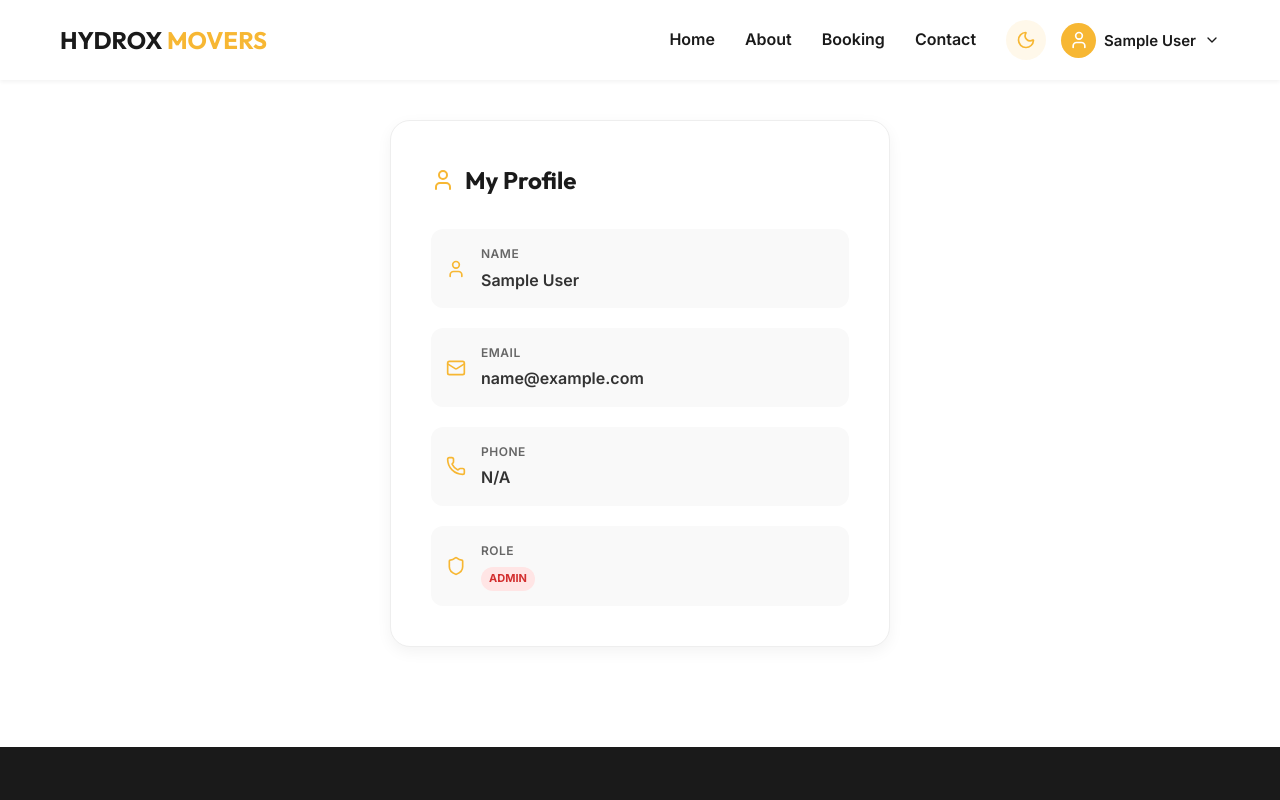
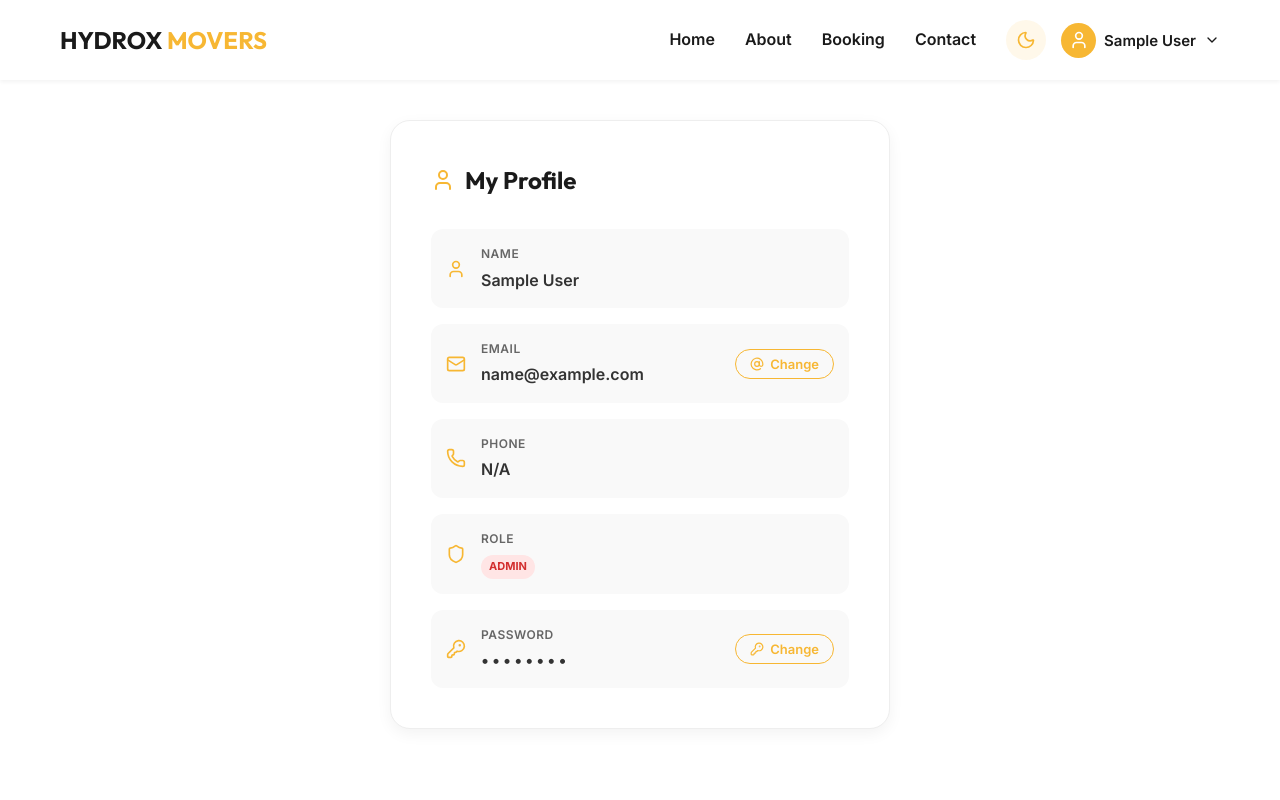
Before and after one commit to Ameen-Babu/Movers-and-packers, a React (Vite) app in the folder frontend/: page /profile in a window 1280 px wide. Shown: the top 800 px of the page. Built offline with nearby package versions, Linux system fonts and the light colour scheme; no server answers; sample sign-in values are in the browser's storage.

Commit message:
added change option for password and email

```diff
--- a/frontend/src/pages/Profile.jsx
+++ b/frontend/src/pages/Profile.jsx
@@ -1,8 +1,19 @@
 import React, { useState, useEffect } from 'react';
-import { User, Mail, Phone, Shield } from 'lucide-react';
+import { User, Mail, Phone, Shield, KeyRound, AtSign } from 'lucide-react';
+
+const API = import.meta.env.VITE_API_BASE_URL;
 
 const Profile = () => {
     const [user, setUser] = useState(null);
+    const [activeForm, setActiveForm] = useState(null);
+
+    const [emailForm, setEmailForm] = useState({ newEmail: '', password: '' });
+    const [emailMsg, setEmailMsg] = useState({ text: '', ok: false });
+    const [emailLoading, setEmailLoading] = useState(false);
+
+    const [passForm, setPassForm] = useState({ currentPassword: '', newPassword: '', confirmPassword: '' });
+    const [passMsg, setPassMsg] = useState({ text: '', ok: false });
+    const [passLoading, setPassLoading] = useState(false);
 
     useEffect(() => {
         const storedUser = JSON.parse(localStorage.getItem('user'));
@@ -15,6 +26,8 @@ const Profile = () => {
 
     if (!user) return null;
 
+    const token = user.token;
+
     const getRoleBadgeColor = (role) => {
         switch (role?.toLowerCase()) {
             case 'admin': return { bg: '#ffe5e5', color: '#d32f2f' };
@@ -25,6 +38,88 @@ const Profile = () => {
 
     const roleStyle = getRoleBadgeColor(user.role);
 
+    const toggleForm = (form) => {
+        setActiveForm(activeForm === form ? null : form);
+        setEmailMsg({ text: '', ok: false });
+        setPassMsg({ text: '', ok: false });
+    };
+
+    const handleEmailSubmit = async (e) => {
+        e.preventDefault();
+        setEmailLoading(true);
+        setEmailMsg({ text: '', ok: false });
+        try {
+            const res = await fetch(`${API}/auth/change-email`, {
+                method: 'PUT',
+                headers: { 'Content-Type': 'application/json', Authorization: `Bearer ${token}` },
+                body: JSON.stringify(emailForm),
+            });
+            const data = await res.json();
+            if (!res.ok) {
+                setEmailMsg({ text: data.message, ok: false });
+            } else {
+                const updated = { ...user, email: data.email };
+                localStorage.setItem('user', JSON.stringify(updated));
+                setUser(updated);
+                setEmailForm({ newEmail: '', password: '' });
+                setEmailMsg({ text: 'Email updated successfully!', ok: true });
+                setActiveForm(null);
+            }
+        } catch {
+            setEmailMsg({ text: 'Something went wrong. Try again.', ok: false });
+        }
+        setEmailLoading(false);
+    };
+
+    const handlePassSubmit = async (e) => {
+        e.preventDefault();
+        if (passForm.newPassword !== passForm.confirmPassword) {
+            setPassMsg({ text: 'New passwords do not match', ok: false });
+            return;
+        }
+        setPassLoading(true);
+        setPassMsg({ text: '', ok: false });
+        try {
+            const res = await fetch(`${API}/auth/change-password`, {
+                method: 'PUT',
+                headers: { 'Content-Type': 'application/json', Authorization: `Bearer ${token}` },
+                body: JSON.stringify({ currentPassword: passForm.currentPassword, newPassword: passForm.newPassword }),
+            });
+            const data = await res.json();
+            if (!res.ok) {
+                setPassMsg({ text: data.message, ok: false });
+            } else {
+                setPassForm({ currentPassword: '', newPassword: '', confirmPassword: '' });
+                setPassMsg({ text: 'Password updated successfully!', ok: true });
+                setActiveForm(null);
+            }
+        } catch {
+            setPassMsg({ text: 'Something went wrong. Try again.', ok: false });
+        }
+        setPassLoading(false);
+    };
+
+    const inputStyle = {
+        width: '100%',
+        padding: '10px 14px',
+        borderRadius: '10px',
+        border: '1px solid var(--border-color)',
+        background: 'var(--bg-body)',
+        color: 'var(--text-main)',
+        fontSize: '14px',
+        outline: 'none',
+    };
+
+    const formBoxStyle = {
+        marginTop: '10px',
+        padding: '20px',
+        background: 'var(--bg-light)',
+        borderRadius: '12px',
+        display: 'flex',
+        flexDirection: 'column',
+        gap: '12px',
+    };
+
     return (
         <div className="profile-page section-padding" style={{ paddingTop: '40px' }}>
             <div className="container">
@@ -33,7 +128,8 @@ const Profile = () => {
                         <User size={24} color="var(--primary)" /> My Profile
                     </h2>
 
-                    <div style={{ display: 'flex', flexDirection: 'column', gap: '20px' }}>
+                    <div style={{ display: 'flex', flexDirection: 'column', gap: '16px' }}>
+
                         <div style={{ display: 'flex', alignItems: 'center', gap: '15px', padding: '15px', background: 'var(--bg-light)', borderRadius: '12px' }}>
                             <User size={20} color="var(--primary)" />
                             <div>
@@ -42,19 +138,43 @@ const Profile = () => {
                             </div>
                         </div>
 
-                        <div style={{ display: 'flex', alignItems: 'center', gap: '15px', padding: '15px', background: 'var(--bg-light)', borderRadius: '12px' }}>
+                        <div style={{ padding: '15px', background: 'var(--bg-light)', borderRadius: '12px' }}>
+                            <div style={{ display: 'flex', alignItems: 'center', justifyContent: 'space-between' }}>
+                                <div style={{ display: 'flex', alignItems: 'center', gap: '15px' }}>
                                     <Mail size={20} color="var(--primary)" />
                                     <div>
                                         <p style={{ fontSize: '12px', color: 'var(--text-muted)', fontWeight: '600', letterSpacing: '0.5px', marginBottom: '4px' }}>EMAIL</p>
                                         <p style={{ fontSize: '16px', fontWeight: '600', color: 'var(--text-main)' }}>{user.email || 'N/A'}</p>
                                     </div>
                                 </div>
+                                <button onClick={() => toggleForm('email')} style={{ display: 'flex', alignItems: 'center', gap: '6px', padding: '6px 14px', borderRadius: '50px', border: '1px solid var(--primary)', background: 'transparent', color: 'var(--primary)', fontSize: '13px', fontWeight: '600', cursor: 'pointer' }}>
+                                    <AtSign size={14} /> Change
+                                </button>
+                            </div>
 
-                        <div style={{ display: 'flex', alignItems: 'center', gap: '15px', padding: '15px', background: 'var(--bg-light)', borderRadius: '12px' }}>
+                            {activeForm === 'email' && (
+                                <form onSubmit={handleEmailSubmit} style={formBoxStyle}>
+                                    <input style={inputStyle} type="email" placeholder="New Email" value={emailForm.newEmail} onChange={e => setEmailForm({ ...emailForm, newEmail: e.target.value })} required />
+                                    <input style={inputStyle} type="password" placeholder="Current Password" value={emailForm.password} onChange={e => setEmailForm({ ...emailForm, password: e.target.value })} required />
+                                    {emailMsg.text && <p style={{ fontSize: '13px', color: emailMsg.ok ? '#2e7d32' : '#d32f2f' }}>{emailMsg.text}</p>}
+                                    <div style={{ display: 'flex', gap: '10px' }}>
+                                        <button type="submit" className="btn-primary" style={{ flex: 1, padding: '10px', borderRadius: '50px', fontSize: '14px' }} disabled={emailLoading}>{emailLoading ? 'Saving...' : 'Save'}</button>
+                                        <button type="button" onClick={() => toggleForm('email')} style={{ flex: 1, padding: '10px', borderRadius: '50px', border: '1px solid var(--border-color)', background: 'transparent', color: 'var(--text-muted)', fontSize: '14px' }}>Cancel</button>
+                                    </div>
+                                </form>
+                            )}
+                            {emailMsg.ok && activeForm !== 'email' && <p style={{ marginTop: '8px', fontSize: '13px', color: '#2e7d32' }}>{emailMsg.text}</p>}
+                        </div>
+
+                        <div style={{ padding: '15px', background: 'var(--bg-light)', borderRadius: '12px' }}>
+                            <div style={{ display: 'flex', alignItems: 'center', justifyContent: 'space-between' }}>
+                                <div style={{ display: 'flex', alignItems: 'center', gap: '15px' }}>
                                     <Phone size={20} color="var(--primary)" />
                                     <div>
                                         <p style={{ fontSize: '12px', color: 'var(--text-muted)', fontWeight: '600', letterSpacing: '0.5px', marginBottom: '4px' }}>PHONE</p>
                                         <p style={{ fontSize: '16px', fontWeight: '600', color: 'var(--text-main)' }}>{user.phone || 'N/A'}</p>
+                                    </div>
+                                </div>
                             </div>
                         </div>
 
@@ -62,20 +182,39 @@ const Profile = () => {
                             <Shield size={20} color="var(--primary)" />
                             <div>
                                 <p style={{ fontSize: '12px', color: 'var(--text-muted)', fontWeight: '600', letterSpacing: '0.5px', marginBottom: '4px' }}>ROLE</p>
-                                <span style={{
-                                    display: 'inline-block',
-                                    padding: '3px 8px',
-                                    borderRadius: '15px',
-                                    fontSize: '11px',
-                                    fontWeight: '700',
-                                    textTransform: 'uppercase',
-                                    background: roleStyle.bg,
-                                    color: roleStyle.color
-                                }}>
-                                    {user.role || 'N/A'}
-                                </span>
+                                <span style={{ display: 'inline-block', padding: '3px 8px', borderRadius: '15px', fontSize: '11px', fontWeight: '700', textTransform: 'uppercase', background: roleStyle.bg, color: roleStyle.color }}>{user.role || 'N/A'}</span>
                             </div>
                         </div>
+
+                        <div style={{ padding: '15px', background: 'var(--bg-light)', borderRadius: '12px' }}>
+                            <div style={{ display: 'flex', alignItems: 'center', justifyContent: 'space-between' }}>
+                                <div style={{ display: 'flex', alignItems: 'center', gap: '15px' }}>
+                                    <KeyRound size={20} color="var(--primary)" />
+                                    <div>
+                                        <p style={{ fontSize: '12px', color: 'var(--text-muted)', fontWeight: '600', letterSpacing: '0.5px', marginBottom: '4px' }}>PASSWORD</p>
+                                        <p style={{ fontSize: '16px', fontWeight: '600', color: 'var(--text-main)', letterSpacing: '3px' }}>••••••••</p>
+                                    </div>
+                                </div>
+                                <button onClick={() => toggleForm('password')} style={{ display: 'flex', alignItems: 'center', gap: '6px', padding: '6px 14px', borderRadius: '50px', border: '1px solid var(--primary)', background: 'transparent', color: 'var(--primary)', fontSize: '13px', fontWeight: '600', cursor: 'pointer' }}>
+                                    <KeyRound size={14} /> Change
+                                </button>
+                            </div>
+
+                            {activeForm === 'password' && (
+                                <form onSubmit={handlePassSubmit} style={formBoxStyle}>
+                                    <input style={inputStyle} type="password" placeholder="Current Password" value={passForm.currentPassword} onChange={e => setPassForm({ ...passForm, currentPassword: e.target.value })} required />
+                                    <input style={inputStyle} type="password" placeholder="New Password" value={passForm.newPassword} onChange={e => setPassForm({ ...passForm, newPassword: e.target.value })} required />
+                                    <input style={inputStyle} type="password" placeholder="Confirm New Password" value={passForm.confirmPassword} onChange={e => setPassForm({ ...passForm, confirmPassword: e.target.value })} required />
+                                    {passMsg.text && <p style={{ fontSize: '13px', color: passMsg.ok ? '#2e7d32' : '#d32f2f' }}>{passMsg.text}</p>}
+                                    <div style={{ display: 'flex', gap: '10px' }}>
+                                        <button type="submit" className="btn-primary" style={{ flex: 1, padding: '10px', borderRadius: '50px', fontSize: '14px' }} disabled={passLoading}>{passLoading ? 'Saving...' : 'Save'}</button>
+                                        <button type="button" onClick={() => toggleForm('password')} style={{ flex: 1, padding: '10px', borderRadius: '50px', border: '1px solid var(--border-color)', background: 'transparent', color: 'var(--text-muted)', fontSize: '14px' }}>Cancel</button>
+                                    </div>
+                                </form>
+                            )}
+                            {passMsg.ok && activeForm !== 'password' && <p style={{ marginTop: '8px', fontSize: '13px', color: '#2e7d32' }}>{passMsg.text}</p>}
+                        </div>
+
                     </div>
                 </div>
             </div>
```
Also changed, not shown: 2 other files (tests, documents, lock files or other folders). Lines whose indentation alone changed are shown as unchanged.
